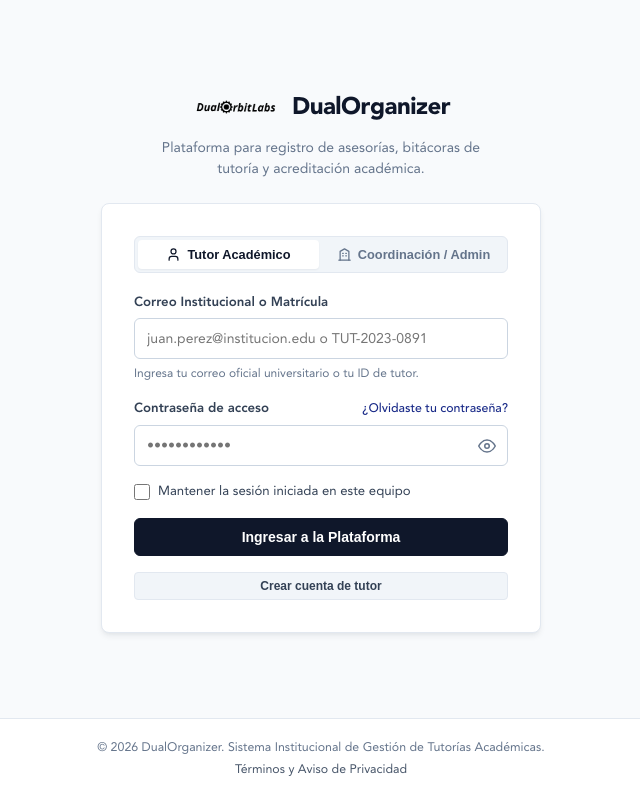
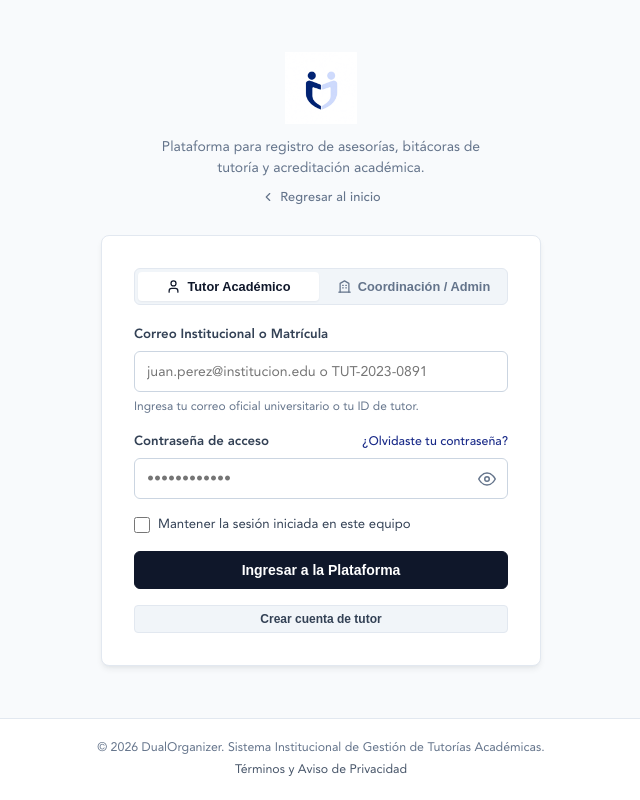
Before and after one commit to DualOrbitLabs/DualOrganizer, a website built with Vite: page login.html in a window 1280 px wide. Shown: the whole page, without its empty margins (319-959 px from the left). Built offline with nearby package versions, Linux system fonts and the light colour scheme; no server answers.

Commit message:
changenavbarandlogin

```diff
--- a/login.html
+++ b/login.html
@@ -13,13 +13,17 @@
 
     <!-- Encabezado Institucional -->
     <header class="login-header">
-      <a href="index.html" class="login-brand" aria-label="Ir al portal principal de DualOrganizer">
-        <img src="global/DOLFNBB.png" alt="Logo de DualOrganizer" class="login-logo">
-        <span class="login-title">DualOrganizer</span>
-      </a>
+      <img src="global/DualOrganizer Logo Concepts/6.png" alt="Logo de DualOrganizer" class="login-logo-main">
       <p class="login-subtitle">
         Plataforma para registro de asesorías, bitácoras de tutoría y acreditación académica.
       </p>
+      <a href="index.html" class="login-back-link" aria-label="Regresar al portal principal">
+        <svg width="14" height="14" viewBox="0 0 24 24" fill="none" stroke="currentColor" stroke-width="2"
+          stroke-linecap="round" stroke-linejoin="round" aria-hidden="true">
+          <polyline points="15 18 9 12 15 6"></polyline>
+        </svg>
+        <span>Regresar al inicio</span>
+      </a>
     </header>
 
     <!-- Tarjeta Principal de Login -->
--- a/styles/login.css
+++ b/styles/login.css
@@ -119,30 +119,29 @@ body {
   margin-bottom: 24px;
 }
 
-.login-brand {
+.login-logo-main {
+  height: 72px;
+  width: auto;
+  display: block;
+  margin: 0 auto 12px;
+  object-fit: contain;
+}
+
+.login-back-link {
   display: inline-flex;
   align-items: center;
-  gap: 12px;
+  gap: 5px;
+  margin-top: 10px;
+  font-size: 0.8rem;
+  font-weight: 500;
+  color: var(--text-muted);
   text-decoration: none;
-  color: var(--slate-900);
-  margin-bottom: 8px;
+  transition: color var(--transition-fast);
+  letter-spacing: 0.01em;
 }
 
-.login-logo {
-  height: 44px;
-  width: auto;
-  transition: transform var(--transition-fast);
-}
-
-.login-brand:hover .login-logo {
-  transform: scale(1.03);
-}
-
-.login-title {
-  font-size: 1.5rem;
-  font-weight: 800;
-  letter-spacing: -0.02em;
-  color: var(--slate-900);
+.login-back-link:hover {
+  color: var(--slate-700);
 }
 
 .login-subtitle {
```
Also changed, not shown: Terminos_Politica.html (+1 -1 lines), admin.html (+1 -1 lines), config.html (+18 -11 lines), dashboard.html (+20 -16 lines), hub.html (+1 -1 lines), index.html (+1 -1 lines), profile.html (+1 -1 lines).
